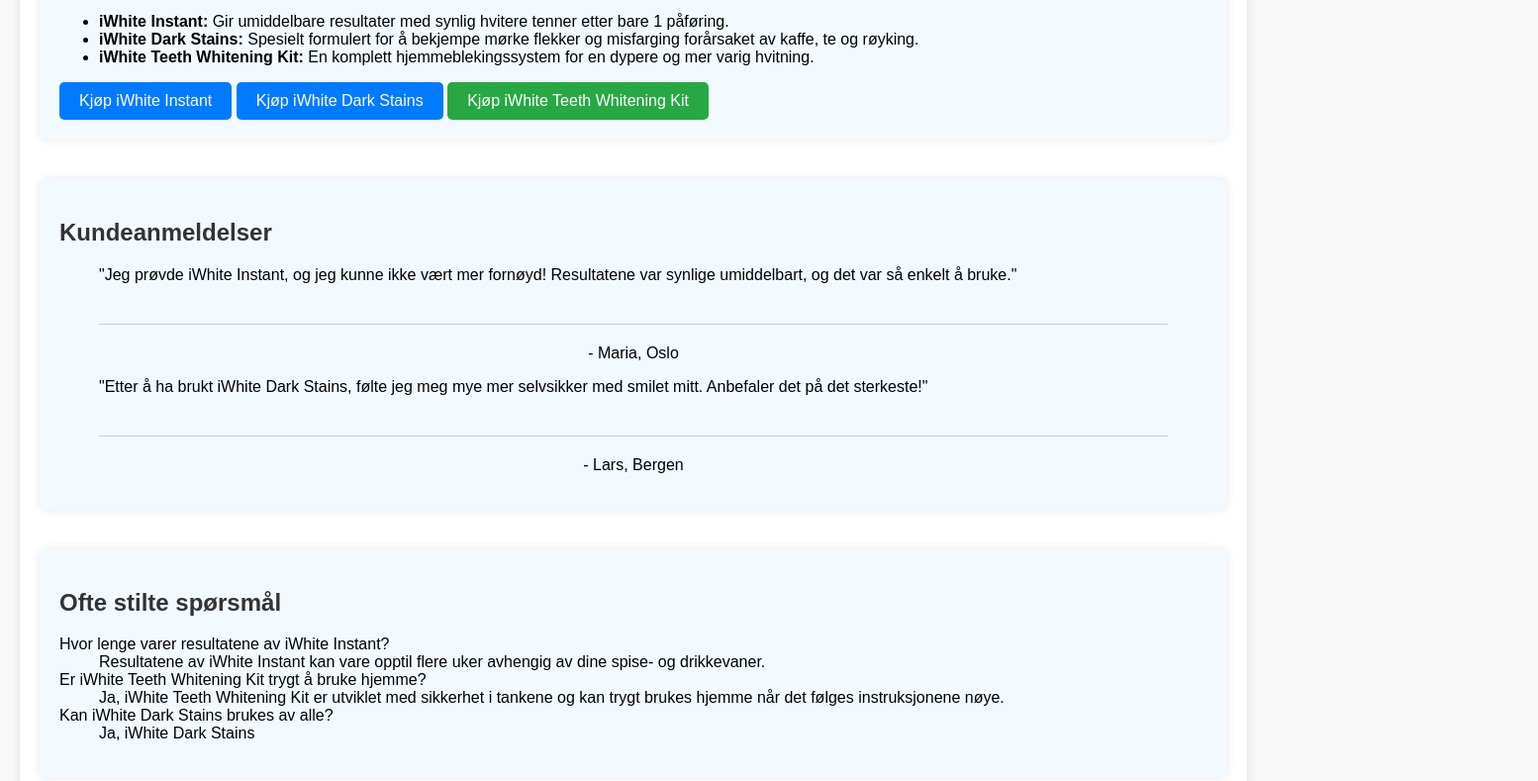
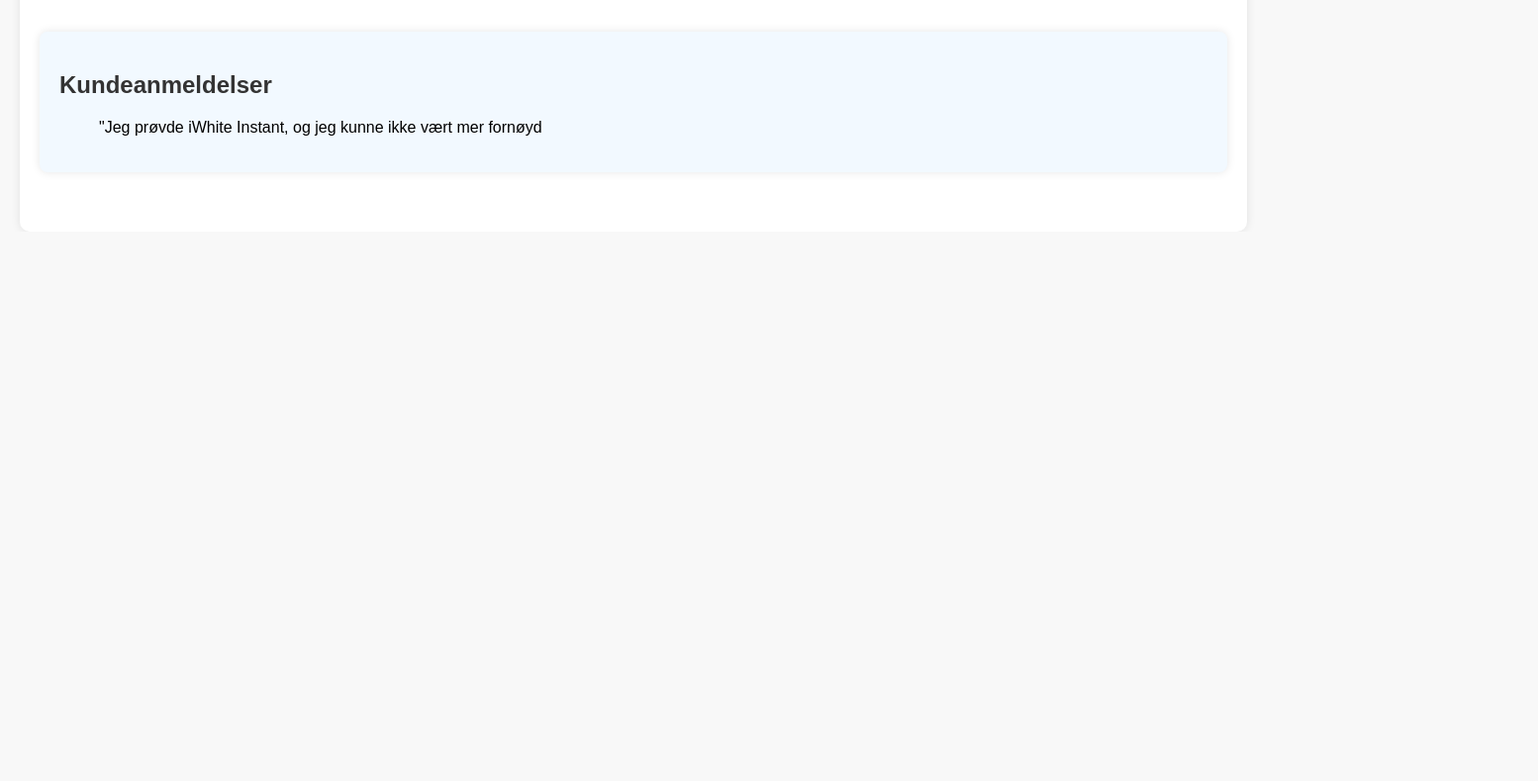
Before and after one commit to AymanPrivat/Prod, a plain HTML site: page index.html in a window 1280 px wide. Shown: the part 822-1611 px from the top of the page at 99% size, 1554 px wide, since content can reach past the window. After the commit the page ends 1056 px from the top, so only its background shows below. Drawn offline with Linux system fonts and the light colour scheme.

Commit message:
Update index.html

```diff
--- a/index.html
+++ b/index.html
@@ -135,7 +135,7 @@
 
     <section id="carousel">
         <!-- Bildekarusell eller video her -->
-        <img src="https://raw.githubusercontent.com/AymanPrivat/Prod/main/img.png" alt="iWhite produkter">
+        <img src="https://cdn.pixabay.com/photo/2016/11/18/17/46/architecture-1836070_960_720.jpg" alt="iWhite produkter">
     </section>
 
     <section id="product-info">
@@ -154,23 +154,4 @@
     <section id="testimonials">
         <h2>Kundeanmeldelser</h2>
         <blockquote>
-            <p>"Jeg prøvde iWhite Instant, og jeg kunne ikke vært mer fornøyd! Resultatene var synlige umiddelbart, og det var så enkelt å bruke."</p>
-            <footer>- Maria, Oslo</footer>
-        </blockquote>
-        <blockquote>
-            <p>"Etter å ha brukt iWhite Dark Stains, følte jeg meg mye mer selvsikker med smilet mitt. Anbefaler det på det sterkeste!"</p>
-            <footer>- Lars, Bergen</footer>
-        </blockquote>
-    </section>
-
-    <section id="faq">
-        <h2>Ofte stilte spørsmål</h2>
-        <dl>
-            <dt>Hvor lenge varer resultatene av iWhite Instant?</dt>
-            <dd>Resultatene av iWhite Instant kan vare opptil flere uker avhengig av dine spise- og drikkevaner.</dd>
-
-            <dt>Er iWhite Teeth Whitening Kit trygt å bruke hjemme?</dt>
-            <dd>Ja, iWhite Teeth Whitening Kit er utviklet med sikkerhet i tankene og kan trygt brukes hjemme når det følges instruksjonene nøye.</dd>
-
-            <dt>Kan iWhite Dark Stains brukes av alle?</dt>
-            <dd>Ja, iWhite Dark Stains
+            <p>"Jeg prøvde iWhite Instant, og jeg kunne ikke vært mer fornøyd
```
